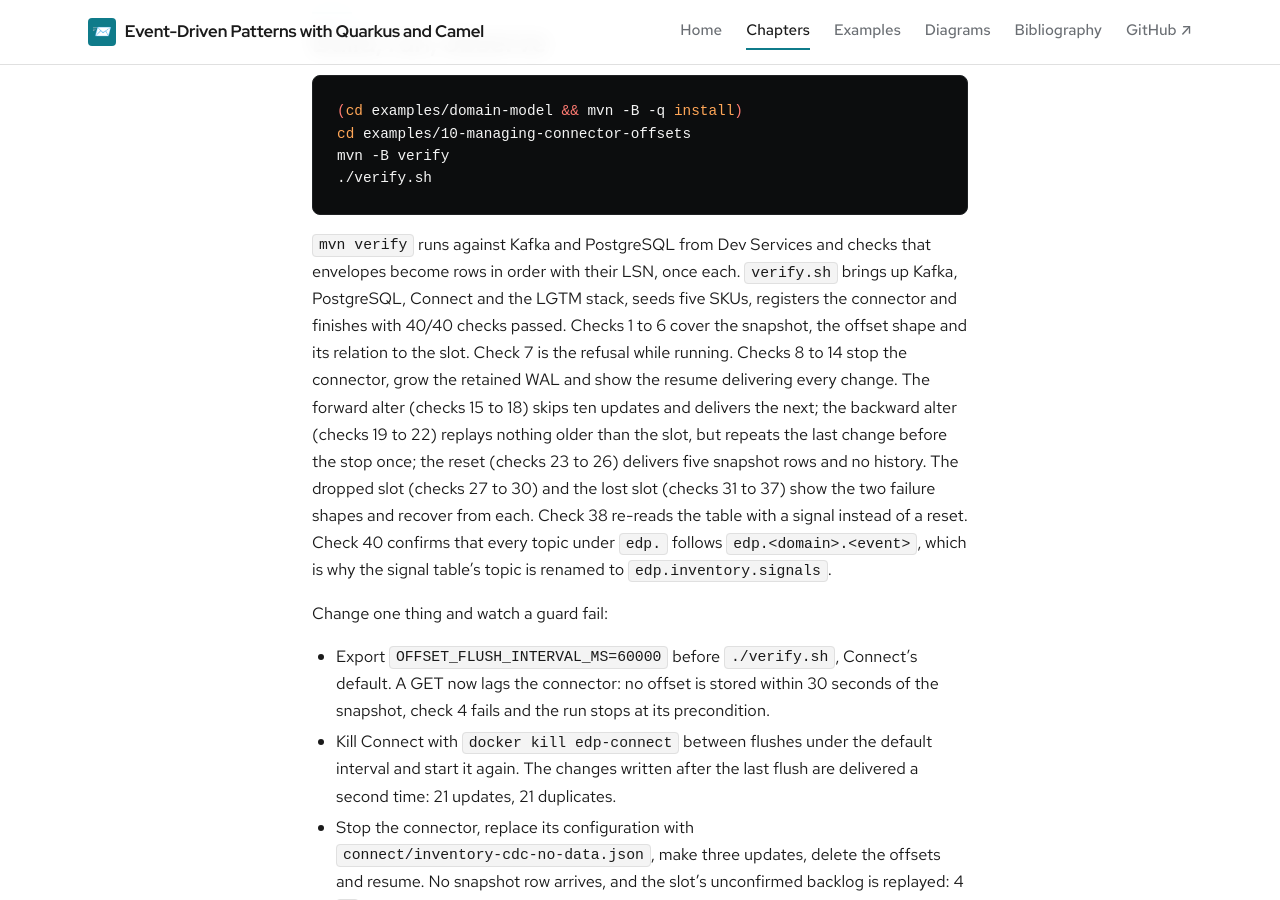
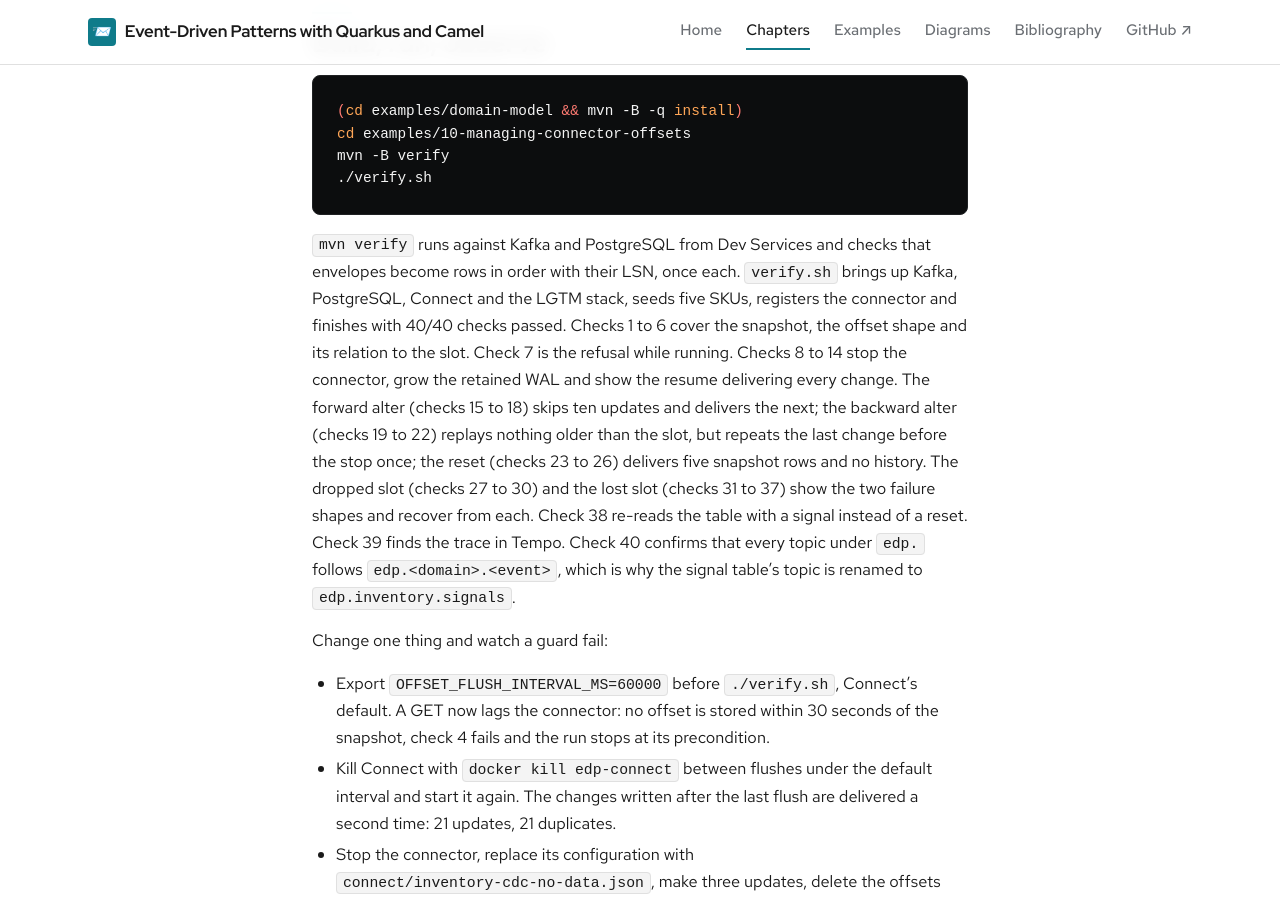
Before and after one commit to patterncatalyst/event-driven-patterns-with-quarkus-and-camel, a Jekyll site: the page built from _docs/10-managing-connector-offsets.md, in a window 1280 px wide and 900 px high, scrolled down 5880 px. Built offline with Jekyll 4.4.1, drawn with Linux system fonts in a browser that asks for light colours; some web fonts are replaced; some of the changed text lies outside the part shown.

Commit message:
fix(r04.x): validation round 2; stricter topic checks, 09 35/35, 10 40/40

````diff
--- a/_docs/10-managing-connector-offsets.md
+++ b/_docs/10-managing-connector-offsets.md
@@ -55,7 +55,7 @@ When a client starts streaming from a slot, PostgreSQL begins at the requested p
 
 Debezium has an `offset.mismatch.strategy` option, in technology preview, that can compare the two positions; its default, `no_validation`, trusts the stored offset and does not notice that a slot was recreated.
 
-A reset has a different shape. With `snapshot.mode=initial` the connector reads the table's current rows as snapshot (`r`) events, not the history of how they got there, and then streams from the new slot position. A SKU updated a hundred times arrives once, with its latest quantity. With `snapshot.mode=no_data` a reset takes no snapshot but still streams from the slot's `confirmed_flush_lsn`,: the changes made while stopped arrive, plus a repeat of the last change before the stop.
+A reset has a different shape. With `snapshot.mode=initial` the connector reads the table's current rows as snapshot (`r`) events, not the history of how they got there, and then streams from the new slot position. A SKU updated a hundred times arrives once, with its latest quantity. With `snapshot.mode=no_data` a reset takes no snapshot but still streams from the slot's `confirmed_flush_lsn`: the changes made while stopped arrive, plus a repeat of the last change before the stop.
 
 An alter is therefore the tool for "skip this bad batch", and a reset is the tool for "rebuild the downstream copy from the table as it is now". Neither can rewind.
 
@@ -98,7 +98,7 @@ mvn -B verify
 ./verify.sh
 ```
 
-`mvn verify` runs against Kafka and PostgreSQL from Dev Services and checks that envelopes become rows in order with their LSN, once each. `verify.sh` brings up Kafka, PostgreSQL, Connect and the LGTM stack, seeds five SKUs, registers the connector and finishes with 40/40 checks passed. Checks 1 to 6 cover the snapshot, the offset shape and its relation to the slot. Check 7 is the refusal while running. Checks 8 to 14 stop the connector, grow the retained WAL and show the resume delivering every change. The forward alter (checks 15 to 18) skips ten updates and delivers the next; the backward alter (checks 19 to 22) replays nothing older than the slot, but repeats the last change before the stop once; the reset (checks 23 to 26) delivers five snapshot rows and no history. The dropped slot (checks 27 to 30) and the lost slot (checks 31 to 37) show the two failure shapes and recover from each. Check 38 re-reads the table with a signal instead of a reset. Check 40 confirms that every topic under `edp.` follows `edp.<domain>.<event>`, which is why the signal table's topic is renamed to `edp.inventory.signals`.
+`mvn verify` runs against Kafka and PostgreSQL from Dev Services and checks that envelopes become rows in order with their LSN, once each. `verify.sh` brings up Kafka, PostgreSQL, Connect and the LGTM stack, seeds five SKUs, registers the connector and finishes with 40/40 checks passed. Checks 1 to 6 cover the snapshot, the offset shape and its relation to the slot. Check 7 is the refusal while running. Checks 8 to 14 stop the connector, grow the retained WAL and show the resume delivering every change. The forward alter (checks 15 to 18) skips ten updates and delivers the next; the backward alter (checks 19 to 22) replays nothing older than the slot, but repeats the last change before the stop once; the reset (checks 23 to 26) delivers five snapshot rows and no history. The dropped slot (checks 27 to 30) and the lost slot (checks 31 to 37) show the two failure shapes and recover from each. Check 38 re-reads the table with a signal instead of a reset. Check 39 finds the trace in Tempo. Check 40 confirms that every topic under `edp.` follows `edp.<domain>.<event>`, which is why the signal table's topic is renamed to `edp.inventory.signals`.
 
 Change one thing and watch a guard fail:
 
````
Also changed, not shown: _plans/claims.md (+3 -3 lines), _plans/verification-log.md (+5 -0 lines), diagrams/09-envelope-to-document.svg, 5 other files.
